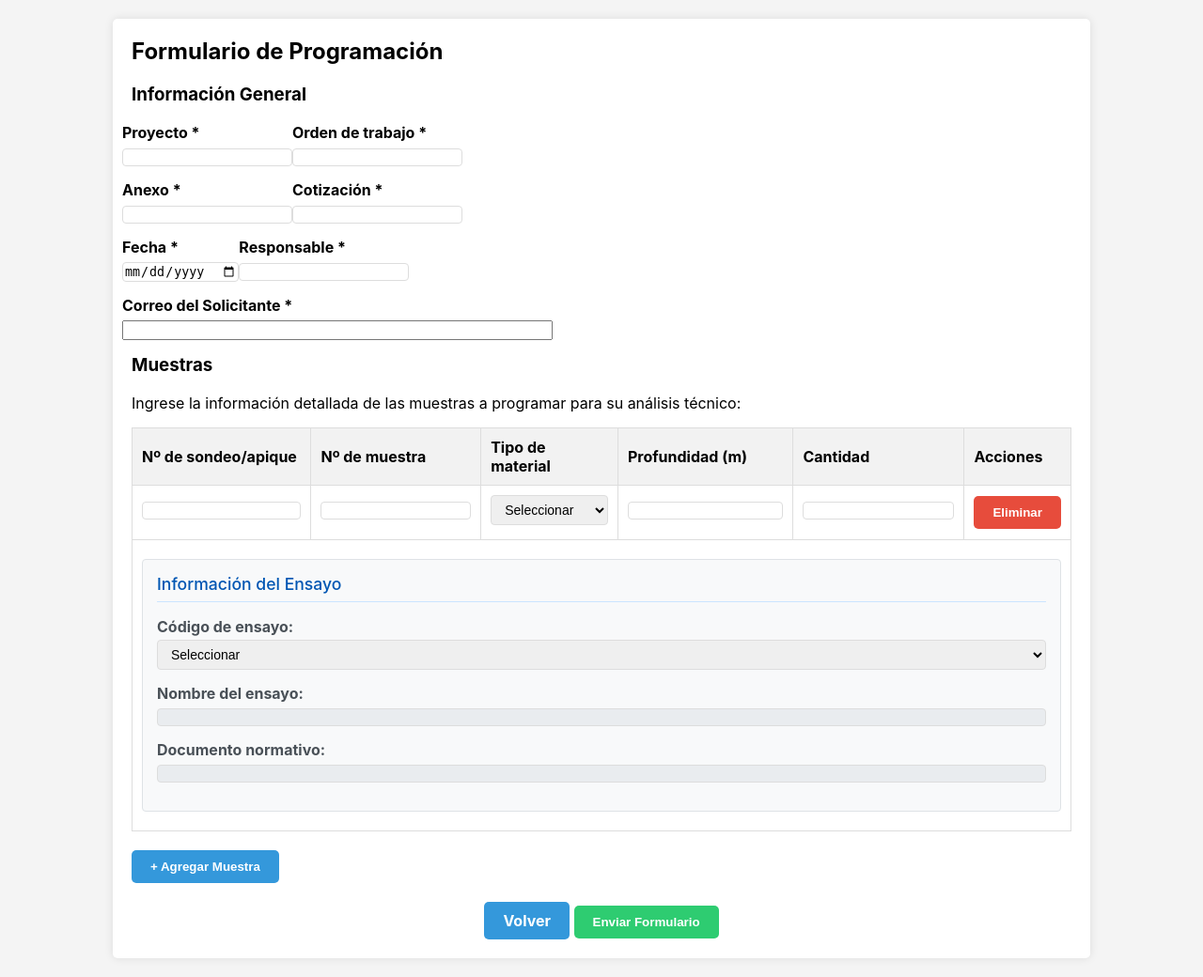
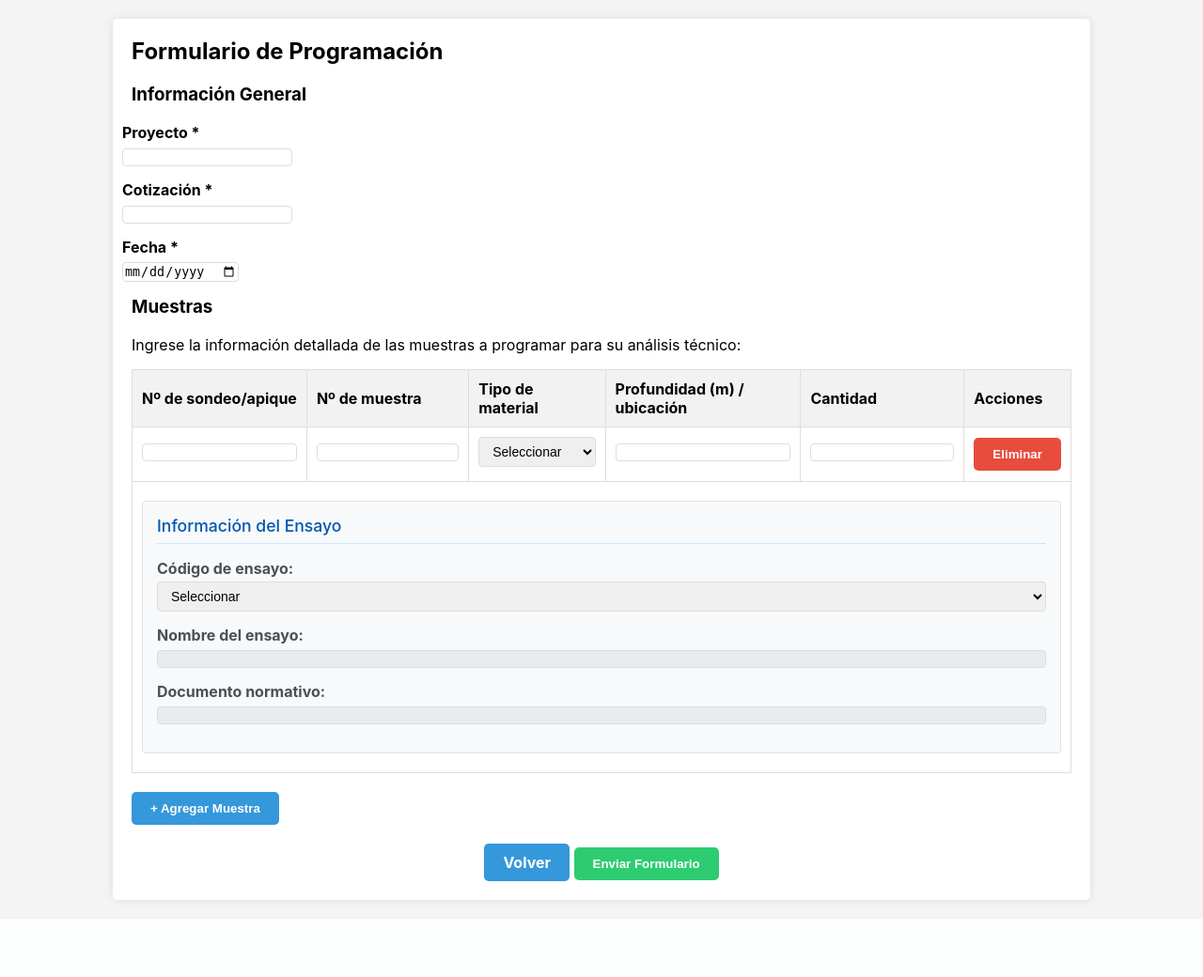
Before and after one commit to suelosypavimentos2024/programacion-ensayos-app, a Flask app: template app/templates/form.html in a window 1280 px wide. Shown: the part 136-1176 px from the top of the page at 94% size. After the commit the page ends 1100 px from the top, so only its background shows below. Run offline with Flask 3, Linux system fonts and the light colour scheme; the template is opened without the code that fills it, so the values that code supplies are empty.

Commit message:
se eliminan 1. orden de trabajo 2. Anexo 3. Responsable 4. correo del solicitante y se agrega / ubicación

```diff
--- a/app/templates/form.html
+++ b/app/templates/form.html
@@ -38,23 +38,10 @@
                                 <div class="error-text" id="error-proyecto"></div>
                             </div>
                         </div>
-                        <div class="col-md-6 mb-3">
-                            <div class="form-group">
-                                <label for="orden_trabajo">Orden de trabajo *</label>
-                                <input type="number" class="form-control" id="orden_trabajo" name="orden_trabajo" required>
-                                <div class="error-text" id="error-orden_trabajo"></div>
-                            </div>
-                        </div>
+
                     </div>
 
                     <div class="row">
-                        <div class="col-md-6 mb-3">
-                            <div class="form-group">
-                                <label for="anexo">Anexo *</label>
-                                <input type="number" class="form-control" id="anexo" name="anexo" required>
-                                <div class="error-text" id="error-anexo"></div>
-                            </div>
-                        </div>
                         <div class="col-md-6 mb-3">
                             <div class="form-group">
                                 <label for="cotizacion">Cotización *</label>
@@ -72,23 +59,8 @@
                                 <div class="error-text" id="error-fecha"></div>
                             </div>
                         </div>
-                        <div class="col-md-6 mb-3">
-                            <div class="form-group">
-                                <label for="responsable">Responsable *</label>
-                                <input type="text" class="form-control" id="responsable" name="responsable" required>
-                                <div class="error-text" id="error-responsable"></div>
-                            </div>
-                        </div>
                     </div>
-                    <div class="row">
-                        <div class="col-md-12 mb-3">
-                            <div class="form-group">
-                                <label for="correo_solicitante">Correo del Solicitante *</label>
-                                <input type="email" class="form-control" id="correo_solicitante" name="correo_solicitante" required style="min-width: 450px;">
-                                <div class="error-text" id="error-correo-solicitante"></div>
-                            </div>
-                        </div>
-                    </div>
+
 
                     <h3 class="mt-4 mb-3 pt-2 border-bottom">Muestras</h3>
                     <p>Ingrese la información detallada de las muestras a programar para su análisis técnico:</p>
@@ -99,7 +71,7 @@
                                 <th>Nº de sondeo/apique</th>
                                 <th>Nº de muestra</th>
                                 <th>Tipo de material</th>
-                                <th>Profundidad (m) </th>
+                                <th>Profundidad (m) / ubicación</th>
                                 <th>Cantidad</th>
                                 <th>Acciones</th>
                             </tr>
```
